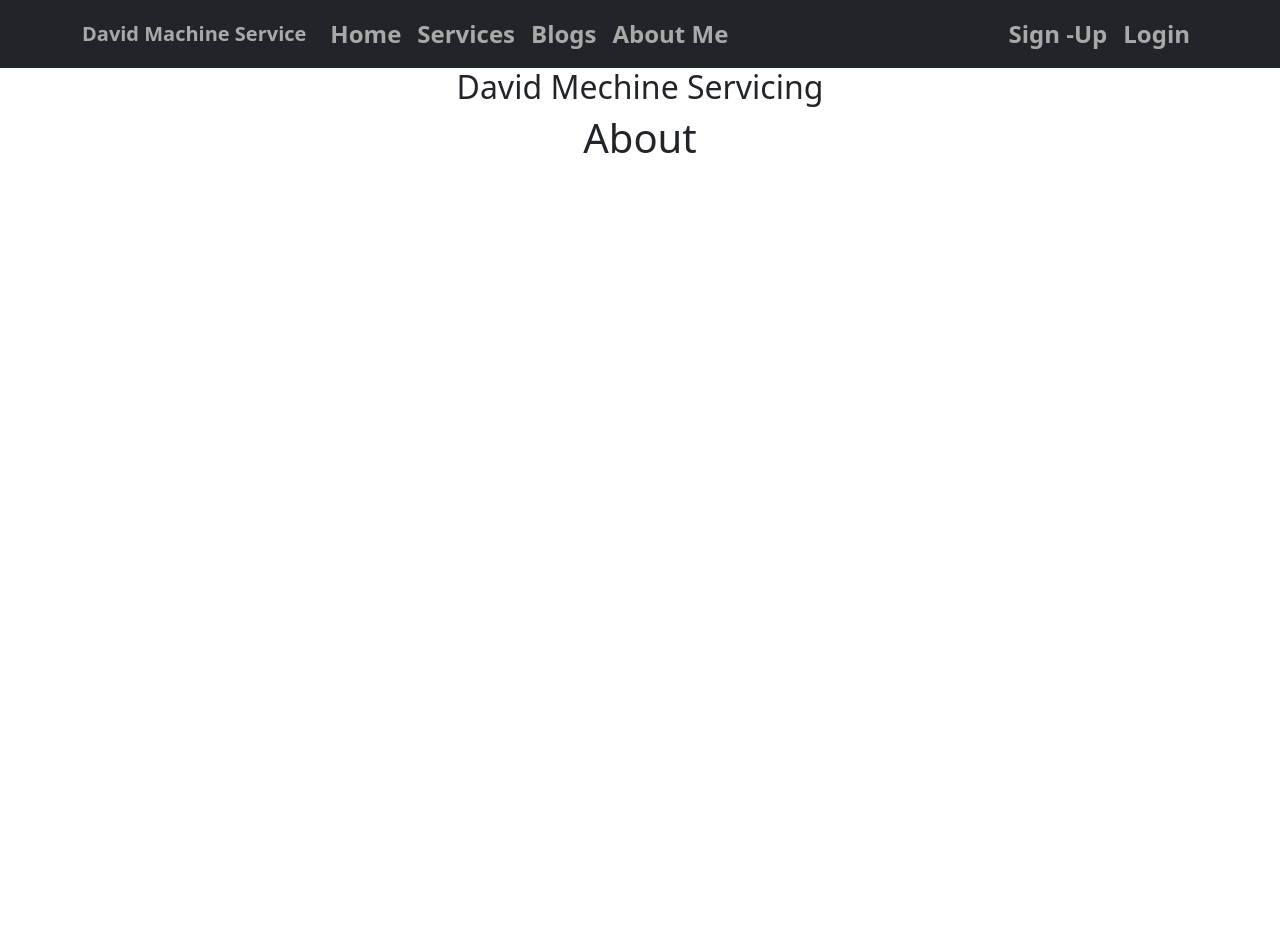
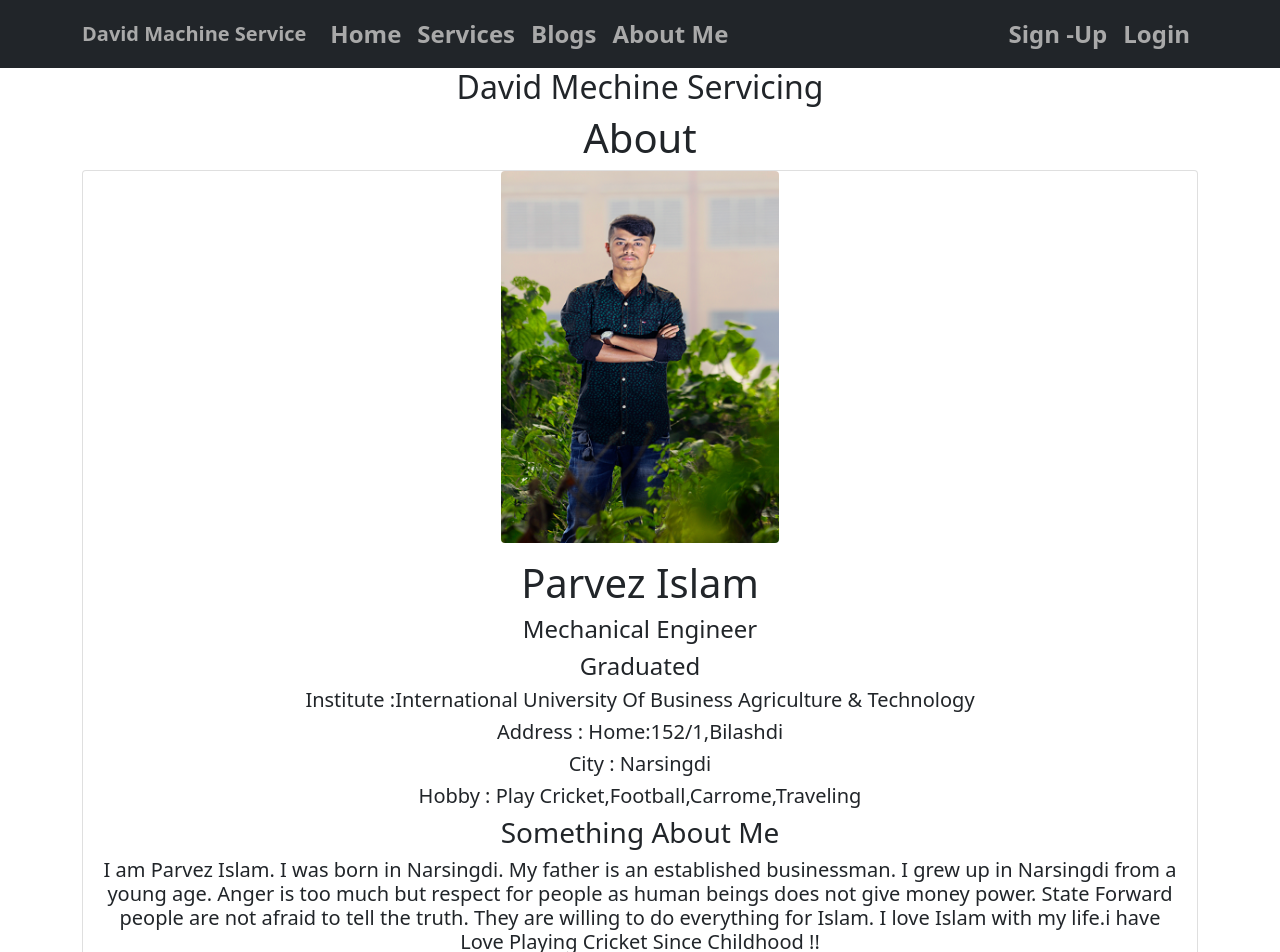
Before and after one commit to parvezislam45/Mechine-Service, a React (Create React App) app: page /about in a window 1280 px wide. Shown: the top 952 px of the page. Before the commit the page ends 800 px from the top, so only its background shows below. Built offline with nearby package versions, Linux system fonts and the light colour scheme; no server answers.

Commit message:
add about me

```diff
--- a/src/Pages/About/About.js
+++ b/src/Pages/About/About.js
@@ -6,7 +6,26 @@ const About = () => {
     return (
         <div>
             <h1>About</h1>
-            <div>
+            <div className="container mx-auto">
+                <Card >
+                    <Card.Img className=' image w-25 rounded mx-auto d-block' variant="top" src={img} />
+                    <Card.Body>
+                        <h1>Parvez Islam</h1>
+                        <h4>Mechanical Engineer </h4>
+                        <h4>Graduated</h4>
+                        <h5>Institute :International University Of Business Agriculture & Technology</h5>
+                        <h5>Address : Home:152/1,Bilashdi</h5>
+                        <h5>City : Narsingdi</h5>
+                        <h5>Hobby : Play Cricket,Football,Carrome,Traveling</h5>
+
+                        <Card.Text>
+                            <h3>Something About Me</h3>
+                        <h5>I am Parvez Islam. I was born in Narsingdi. My father is an established businessman. I grew up in Narsingdi from a young age. Anger is too much but respect for people as human beings does not give money power. State Forward people are not afraid to tell the truth. They are willing to do everything for Islam. I love Islam with my life.i have Love Playing Cricket Since Childhood !!</h5>
+                        </Card.Text>
+                        <h1>Future Goal</h1>
+                        <h5>I want to be a good programmer. I want to do something new. I want to do something for Islam by using cyber.<br></br> I want to lead my life in an honest way. I always hope for Allah's help !! </h5>
+                    </Card.Body>
+                </Card>
             </div>
         </div>
     );
```
